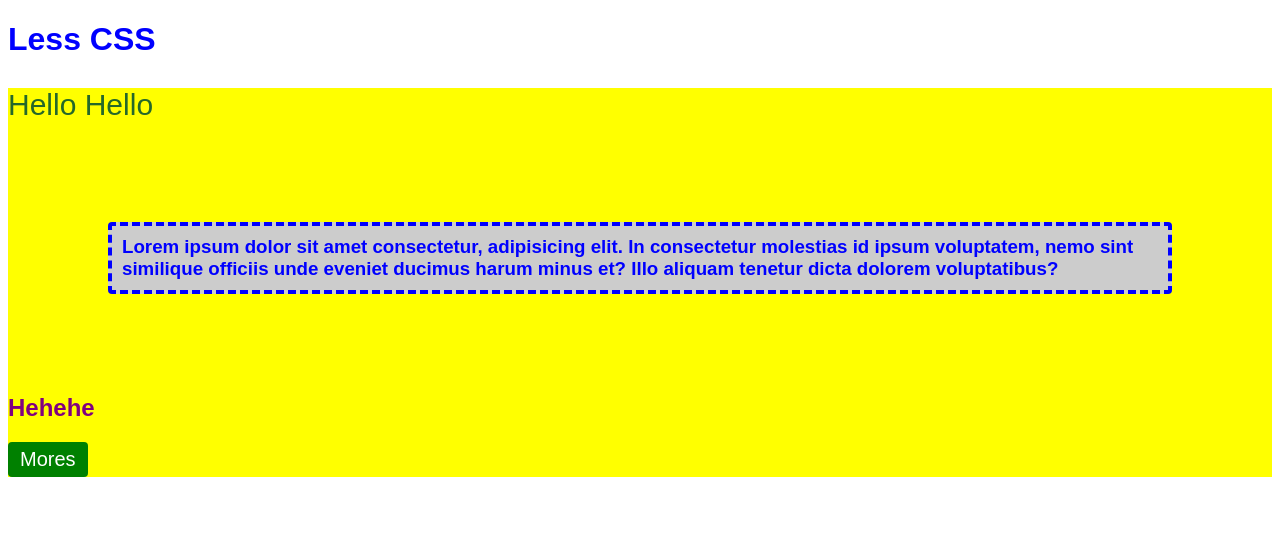
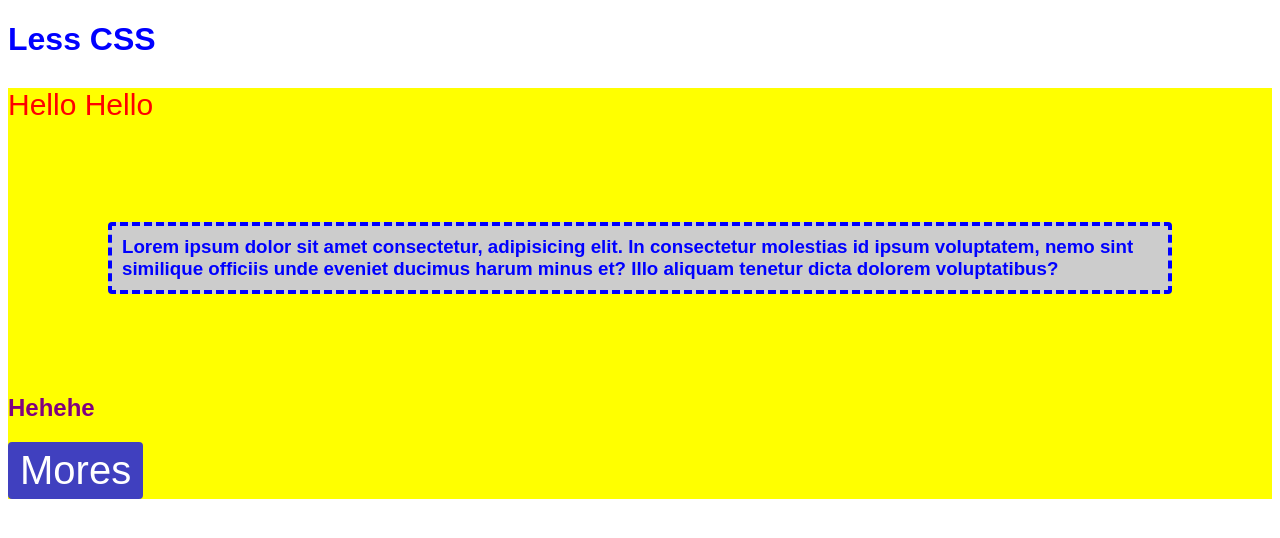
Before and after one commit to owentr1369/less-css-learning, a plain HTML site: page index.html in a window 1280 px wide. Drawn offline with Linux system fonts and the light colour scheme.

Commit message:
desaturate function

```diff
--- a/style.less
+++ b/style.less
@@ -70,15 +70,20 @@ main {
 }
 
 // Operators
-
 @base-size: 10px;
 @base-color: #1b5e20;
 
 p {
     font-size: @base-size * 3;
-    color: @base-color + 10 !important;
+    color: @base-color + 10;
 }
 button {
     font-size: @base-size * 2;
 
 }
+
+// Desaturate functions
+button {
+    font-size: 40px;
+    background-color: desaturate(blue, 50%) !important;
+}
```
Also changed, not shown: style.css.
